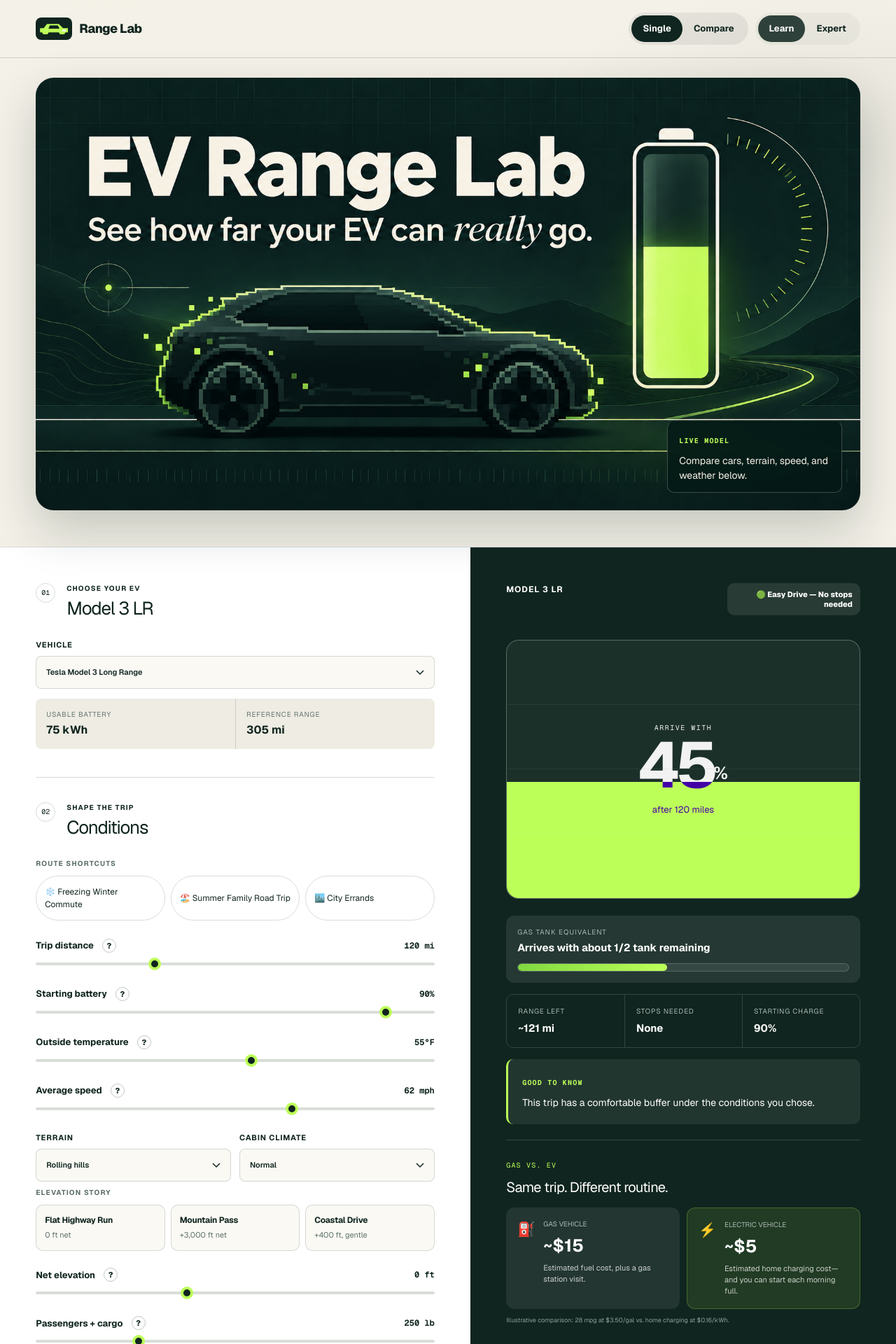
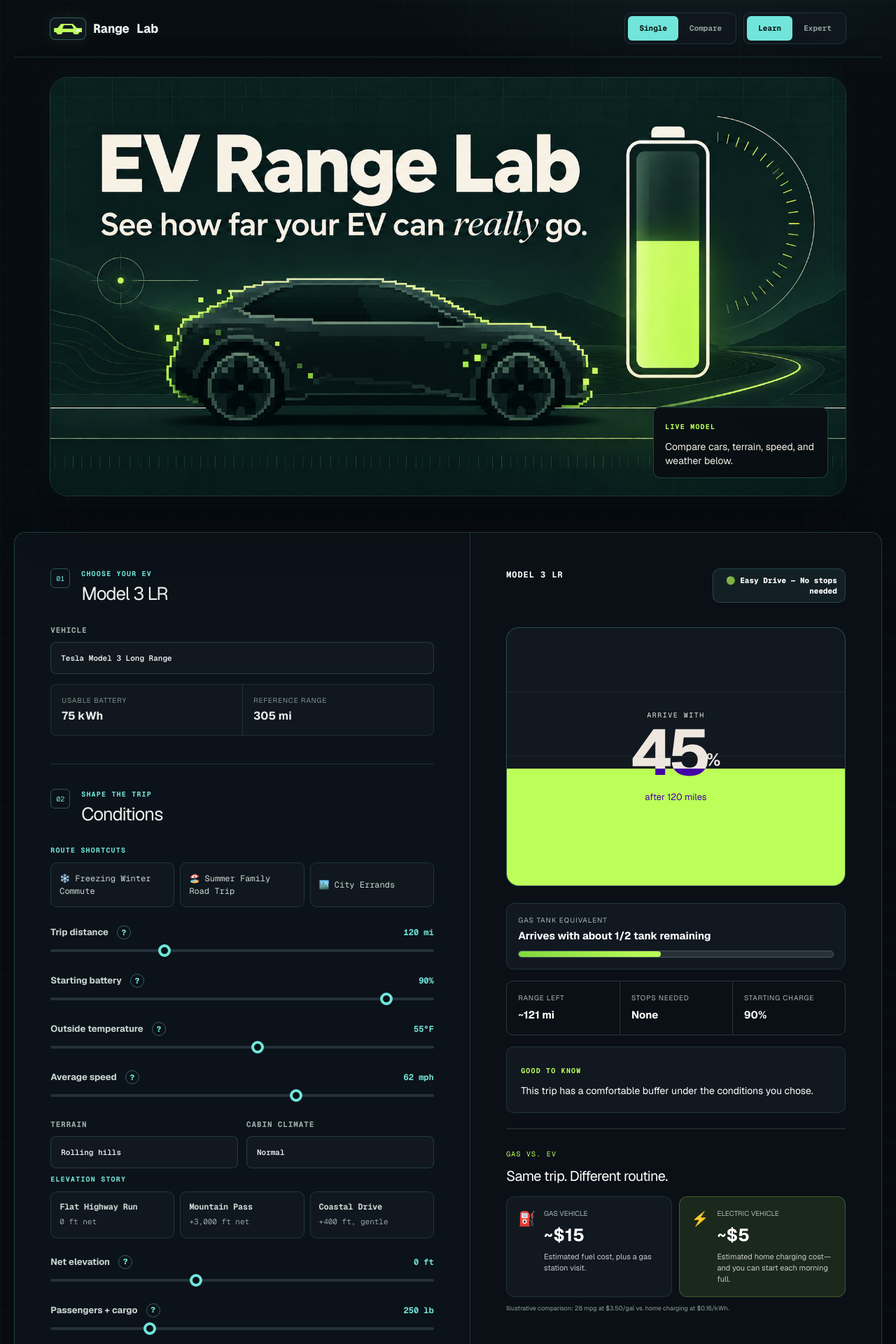
Before and after one commit to drap7-coder/ev-range-lab, a Next.js app: page / in a window 1280 px wide. Shown: the top 1920 px of the page at 70% size. Built offline with nearby package versions, Linux system fonts and the light colour scheme.

Commit message:
Adapt IQBulls-inspired cockpit styling

```diff
--- a/app/globals.css
+++ b/app/globals.css
@@ -728,6 +728,99 @@ input[type="range"]::-webkit-slider-thumb {
   margin: 16px 0 0;
 }
 
+/* Dark cockpit system, adapted from IQBulls' restrained data-dashboard language. */
+body {
+  background:
+    linear-gradient(rgba(113, 229, 218, 0.025) 1px, transparent 1px),
+    linear-gradient(90deg, rgba(113, 229, 218, 0.025) 1px, transparent 1px),
+    radial-gradient(900px 460px at 78% -5%, rgba(113, 229, 218, 0.1), transparent 60%),
+    #080d12;
+  background-size: 48px 48px, 48px 48px, auto, auto;
+  color: #e8f0ed;
+}
+.site-header {
+  max-width: 1240px;
+  border-bottom-color: rgba(113, 229, 218, 0.15);
+}
+.brand { color: #e8f0ed; font-family: var(--font-mono); }
+.brand-mark { border-color: rgba(113, 229, 218, 0.34); background: #101820; box-shadow: 0 0 24px rgba(189, 255, 89, 0.09); }
+.brand-car::before { background: #101820; }
+.brand-car::after { background: #e8f0ed; }
+.mode-toggle,
+.mode-toggle.subtle {
+  background: #10161e;
+  border: 1px solid rgba(113, 229, 218, 0.15);
+  border-radius: 9px;
+}
+.mode-toggle button { color: #8fa19d; border-radius: 6px; font-family: var(--font-mono); font-size: 11px; }
+.mode-toggle button.active,
+.mode-toggle.subtle button.active { color: #07100e; background: #71e5da; }
+.hero.hero-visual { max-width: 1240px; }
+.hero-image {
+  border: 1px solid rgba(113, 229, 218, 0.2);
+  box-shadow: 0 28px 80px rgba(0, 0, 0, 0.35), 0 0 40px rgba(113, 229, 218, 0.05);
+}
+.hero-note-overlay { background: rgba(8, 13, 18, 0.9); border-color: rgba(113, 229, 218, 0.24); }
+.lab-shell {
+  max-width: 1240px;
+  overflow: hidden;
+  border: 1px solid rgba(113, 229, 218, 0.2);
+  border-radius: 16px;
+  background: #0c1219;
+  box-shadow: 0 28px 80px rgba(0, 0, 0, 0.28);
+}
+.controls-panel { color: #e8f0ed; background: #0c1219; }
+.results-panel { background: #0a1016; border-left: 1px solid rgba(113, 229, 218, 0.17); }
+.section-heading.compact { border-color: rgba(113, 229, 218, 0.15); }
+.section-heading > span { color: #71e5da; border-color: rgba(113, 229, 218, 0.32); border-radius: 6px; }
+.section-heading p,
+.preset-label { color: #71e5da; font-family: var(--font-mono); }
+.select-label { color: #9cafaa; font-family: var(--font-mono); }
+select {
+  color: #e8f0ed;
+  border-color: rgba(113, 229, 218, 0.18);
+  background-color: #111820;
+  background-image: none;
+}
+.car-specs { background: #10171e; border: 1px solid rgba(113, 229, 218, 0.12); }
+.car-specs span + span { border-color: rgba(113, 229, 218, 0.14); }
+.car-specs small { color: #7f918d; }
+.preset-row button,
+.geo-row button {
+  color: #cdd8d4;
+  border-color: rgba(113, 229, 218, 0.16);
+  border-radius: 9px;
+  background: #10171e;
+  font-family: var(--font-mono);
+}
+.preset-row button:hover,
+.geo-row button:hover { color: #07100e; background: #71e5da; border-color: #71e5da; }
+.preset-row button.active,
+.geo-row button.active { color: #07100e; background: var(--lime); border-color: var(--lime); box-shadow: 0 0 22px rgba(189, 255, 89, 0.12); }
+.geo-row button span,
+.geo-row button.active span { color: inherit; opacity: 0.72; }
+.range-label { color: #cbd6d2; }
+.range-control > span > strong { color: #71e5da; }
+.info-button { color: #71e5da; border-color: rgba(113, 229, 218, 0.36); }
+.info-popover { background: #18232d; border: 1px solid rgba(113, 229, 218, 0.24); }
+input[type="range"] { background: #25313a; }
+input[type="range"]::-webkit-slider-thumb { background: #0a1016; border-color: #71e5da; }
+.result-top { font-family: var(--font-mono); }
+.status { border: 1px solid rgba(113, 229, 218, 0.18); background: rgba(113, 229, 218, 0.08); }
+.battery-visual { border-color: rgba(113, 229, 218, 0.25); background: #111820; }
+.tank-equivalent,
+.tip-card,
+.cost-card { border: 1px solid rgba(113, 229, 218, 0.13); background: #111820; }
+.tank-track { height: 10px; background: #273139; }
+.expert-panel { border: 1px solid rgba(113, 229, 218, 0.14); background: #070c11; }
+.how-it-works { max-width: 1240px; }
+.how-it-works h2 { color: #e8f0ed; }
+.explain-grid article { padding: 22px; border: 1px solid rgba(113, 229, 218, 0.14); border-radius: 12px; background: #0c1219; }
+.explain-grid span { color: #71e5da; }
+.explain-grid p { color: #91a29e; }
+footer { max-width: 1240px; color: #e8f0ed; border-color: rgba(113, 229, 218, 0.15); }
+footer p { color: #83948f; }
+
 .how-it-works {
   max-width: 1440px;
   margin: auto;
@@ -801,6 +894,7 @@ footer p {
   .hero-note { max-width: 320px; }
   .lab-shell { grid-template-columns: 1fr; }
   .results-panel { position: relative; min-height: 0; }
+  .results-panel { border-left: 0; border-top: 1px solid rgba(113, 229, 218, 0.17); }
   .explain-grid { grid-template-columns: 1fr; gap: 36px; }
 }
 
```
